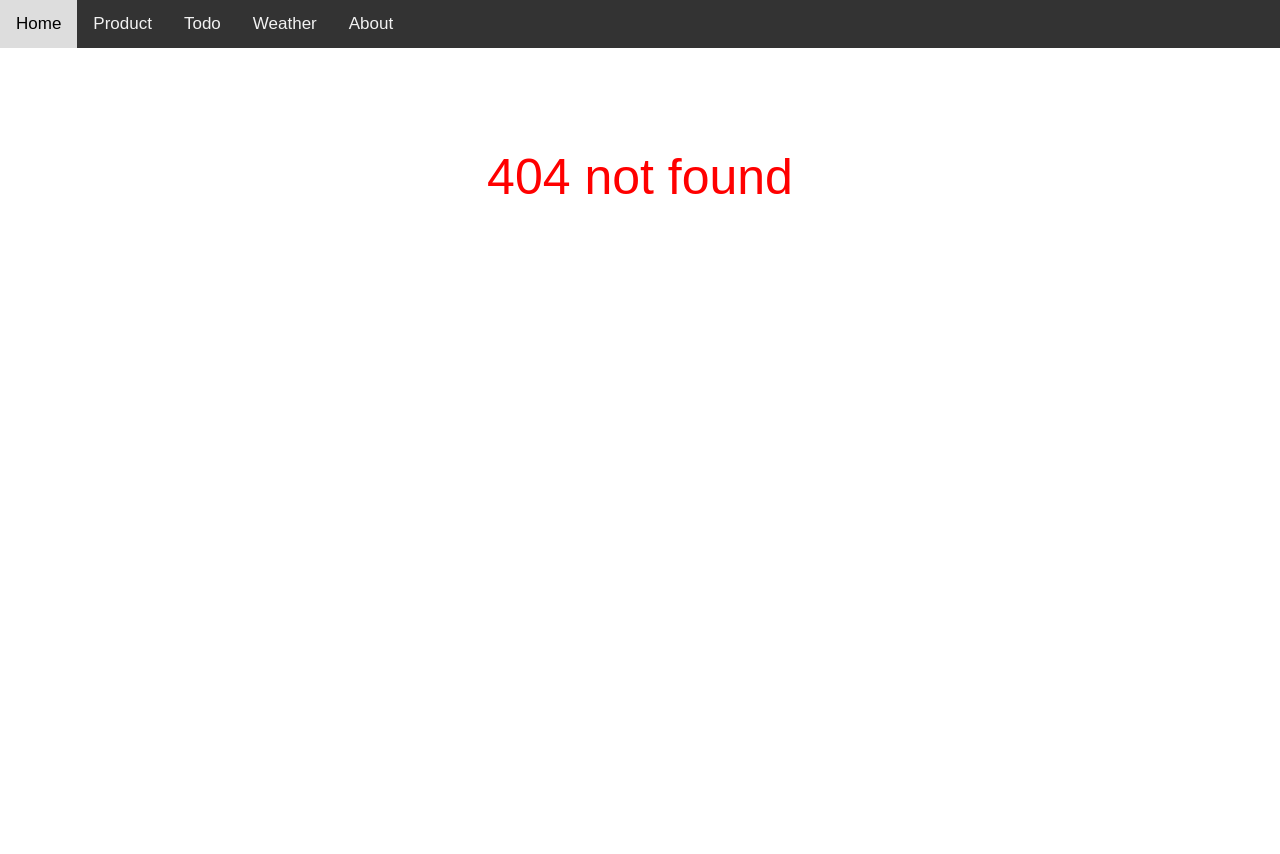
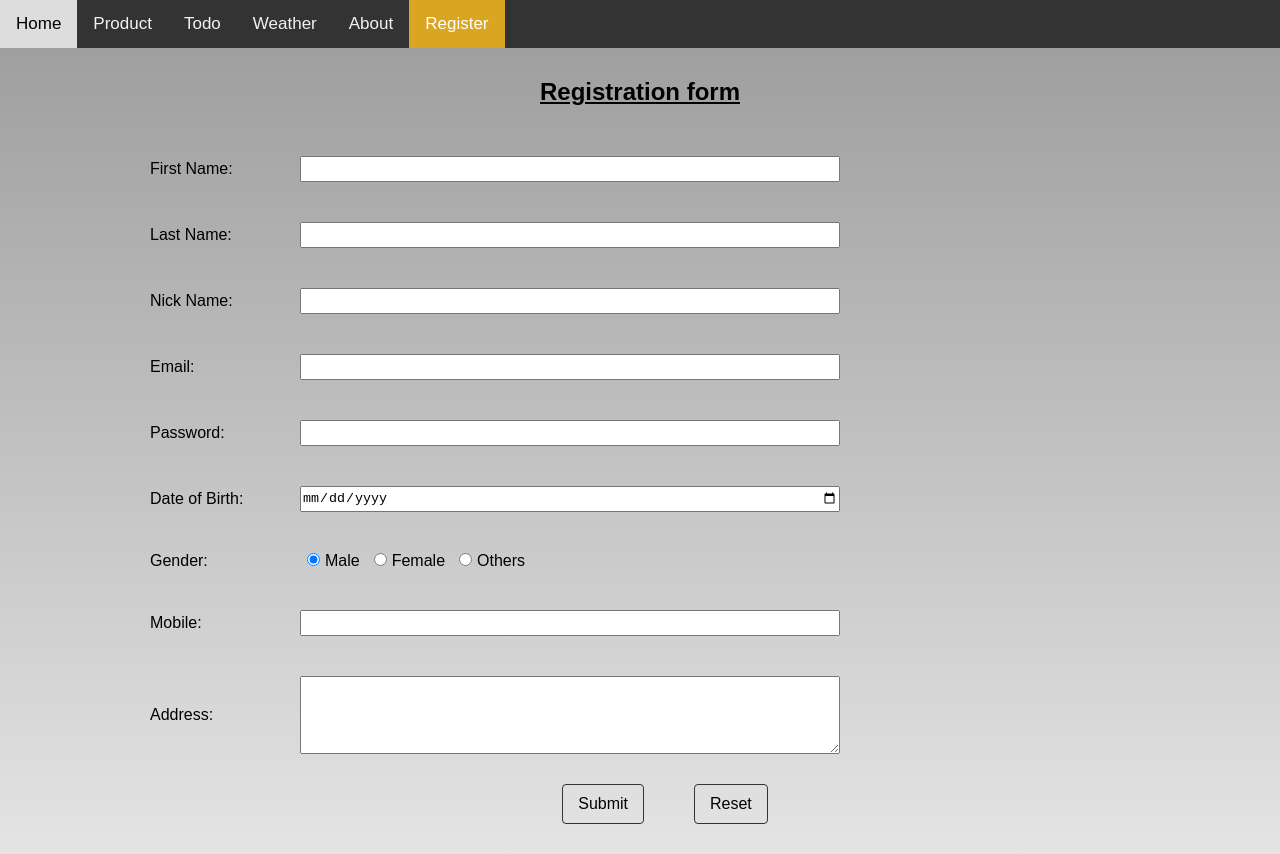
Before and after one commit to ltphuoc/learn-reactjs, a React (Create React App) app: page /registration in a window 1280 px wide. Before the commit this address had no page. Before the commit the page ends 800 px from the top, so only its background shows below. Built offline with nearby package versions, Linux system fonts and the light colour scheme.

Commit message:
Add Registration component (manage form)

```diff
--- a/src/App.js
+++ b/src/App.js
@@ -10,6 +10,7 @@ import { BrowserRouter as Router, Switch, Route } from 'react-router-dom';
 import About from './components/About/About';
 import Todo from './components/Todo/Todo';
 import Weather from './components/Weather/Weather';
+import Registration from './components/Registration/Registration';
 // function App() {
 const App = () => {
   const [name] = useState('Phuoc');
@@ -22,13 +23,13 @@ const App = () => {
             <header className="App-header content-left">
               <img src={logo} className="App-logo" alt="logo" />
               <p>Hello world with {name}</p>
-              <Todo />
+              {/* <Todo /> */}
             </header>
-            <div className="content-right">
+            {/* <div className="content-right">
               <AddNewProduct />
               <hr />
               <Product />
-            </div>
+            </div> */}
           </div>
         </Route>
         <Route path="/todo">
@@ -43,6 +44,9 @@ const App = () => {
         <Route path="/about">
           <About />
         </Route>
+        <Route path="/registration">
+          <Registration />
+        </Route>
         <Route path="*">
           <div className="not-found-page">404 not found</div>
         </Route>
--- a/src/App.scss
+++ b/src/App.scss
@@ -8,13 +8,13 @@ body::-webkit-scrollbar-thumb {
 
 body {
   font-family: 'Roboto mono', sans-serif;
-  // background-color: #282c34;
+  background-color: #282c34;
 }
 
 .App {
   background-color: #282c34;
   padding: 40px;
-  min-height: calc(100vh - 80px);
+  height: calc(100vh - 51px);
   display: flex;
 
   .todo {
--- a/src/components/About/About.scss
+++ b/src/components/About/About.scss
@@ -35,7 +35,9 @@
   }
 
   &__random-food {
+    margin-top: 40px;
     h2 {
+      margin-bottom: 20px;
       color: white;
     }
   }
--- a/src/components/Nav/Nav.js
+++ b/src/components/Nav/Nav.js
@@ -11,6 +11,7 @@ const Nav = () => {
       <NavLink to="/todo">Todo</NavLink>
       <NavLink to="/weather">Weather</NavLink>
       <NavLink to="/about">About</NavLink>
+      <NavLink to="/registration">Register</NavLink>
     </div>
   );
 };
--- /dev/null
+++ b/src/components/Registration/Registration.js
@@ -0,0 +1,20 @@
+import RegistrationForm from './RegistrationForm';
+
+function Registration() {
+  const handleSubmitForm = (formValues) => {
+    console.log(formValues);
+    let accountList = localStorage.getItem('account_list');
+    if (accountList) {
+      let arr = JSON.parse(accountList);
+      console.log(arr);
+      arr.push(formValues);
+      localStorage.setItem('account_list', JSON.stringify(arr));
+    } else {
+      localStorage.setItem('account_list', JSON.stringify([formValues]));
+    }
+  };
+
+  return <RegistrationForm onSubmit={handleSubmitForm} />;
+}
+
+export default Registration;
--- /dev/null
+++ b/src/components/Registration/Registration.scss
@@ -0,0 +1,65 @@
+* {
+  padding: 0;
+  margin: 0;
+  box-sizing: border-box;
+}
+
+.form-registraction {
+  padding: 30px;
+  min-height: 100vh;
+  background: linear-gradient(to bottom, #9f9f9f, #e4e4e4);
+  text-align: center;
+
+  h2 {
+    text-decoration: underline;
+    margin-bottom: 30px;
+  }
+
+  .action {
+    margin-top: 10px;
+    button {
+      padding: 10px 15px;
+      border-radius: 4px;
+      background-color: transparent;
+      cursor: pointer;
+      font-weight: 500;
+      outline: none;
+      border: 1px solid #333333;
+      font-size: 16px;
+      margin-left: 50px;
+    }
+  }
+  .input-registration {
+    display: flex;
+    align-items: center;
+    margin-left: 100px;
+    padding: 20px;
+
+    label {
+      text-align: left;
+      width: 150px;
+      // width: 50%;
+    }
+
+    ul {
+      display: flex;
+      li {
+        padding: 0 7px;
+        list-style: none;
+
+        span {
+          margin-left: 5px;
+        }
+      }
+    }
+
+    > input,
+    textarea {
+      height: 26px;
+      width: 50%;
+    }
+    > textarea {
+      height: 78px;
+    }
+  }
+}
--- /dev/null
+++ b/src/components/Registration/RegistrationForm.js
@@ -0,0 +1,180 @@
+import { useState } from 'react';
+import './Registration.scss';
+function RegistrationForm(props) {
+  const { onSubmit } = props;
+
+  const [firstName, setFirstName] = useState('');
+  const [lastName, setLastName] = useState('');
+  const [nickName, setNickName] = useState('');
+  const [mail, setMail] = useState('');
+  const [password, setPassword] = useState('');
+  const [date, setDate] = useState('');
+  const [gender, setGender] = useState(['Male', 'Female', 'Others']);
+  const [mobile, setMobile] = useState('');
+  const [address, setAddress] = useState('');
+
+  const [check, setCheck] = useState(0);
+
+  const handleSubmit = (e) => {
+    e.preventDefault();
+
+    const formValues = {
+      firstName,
+      lastName,
+      nickName,
+      mail,
+      password,
+      date,
+      gender: gender[check],
+      mobile,
+      address,
+    };
+
+    onSubmit(formValues);
+
+    setFirstName('');
+    setLastName('');
+    setNickName('');
+    setMail('');
+    setPassword('');
+    setCheck(0);
+    setDate('');
+    setMobile('');
+    setAddress('');
+  };
+
+  return (
+    <form onSubmit={handleSubmit} className="form-registraction">
+      <h2>Registration form</h2>
+      <div className="input-registration">
+        <label>First Name:</label>
+        <input
+          required
+          minLength={3}
+          value={firstName}
+          onChange={(e) => {
+            setFirstName(e.target.value);
+          }}
+        />
+      </div>
+      <div className="input-registration">
+        <label>Last Name:</label>
+        <input
+          required
+          minLength={3}
+          value={lastName}
+          onChange={(e) => {
+            setLastName(e.target.value);
+          }}
+        />
+      </div>
+      <div className="input-registration">
+        <label>Nick Name:</label>
+        <input
+          required
+          minLength={3}
+          value={nickName}
+          onChange={(e) => {
+            setNickName(e.target.value);
+          }}
+        />
+      </div>
+      <div className="input-registration">
+        <label>Email:</label>
+        <input
+          required
+          type="email"
+          value={mail}
+          onChange={(e) => {
+            setMail(e.target.value);
+          }}
+        />
+      </div>
+      <div className="input-registration">
+        <label>Password:</label>
+        <input
+          required
+          pattern="(?=.*\d)(?=.*[a-z])(?=.*[A-Z]).{8,}"
+          title="Must contain at least one number and one uppercase and lowercase letter, and at least 8 or more characters"
+          type="password"
+          value={password}
+          onChange={(e) => {
+            setPassword(e.target.value);
+          }}
+        />
+      </div>
+      <div className="input-registration">
+        <label>Date of Birth:</label>
+        <input
+          required
+          type="date"
+          max="2022-04-14"
+          value={date}
+          onChange={(e) => {
+            setDate(e.target.value);
+          }}
+        />
+      </div>
+      <div className="input-registration">
+        <label>Gender:</label>
+        <ul>
+          {gender.map((item, index) => (
+            <li key={index}>
+              <input
+                type="radio"
+                checked={check === index}
+                onChange={() => {
+                  setCheck(index);
+                }}
+              />
+              <span>{item}</span>
+            </li>
+          ))}
+        </ul>
+      </div>
+      <div className="input-registration">
+        <label>Mobile:</label>
+        <input
+          required
+          type="tel"
+          value={mobile}
+          onChange={(e) => {
+            setMobile(e.target.value);
+          }}
+        />
+      </div>
+      <div className="input-registration">
+        <label>Address:</label>
+        <textarea
+          required
+          type="text"
+          value={address}
+          onChange={(e) => {
+            setAddress(e.target.value);
+          }}
+        />
+      </div>
+      <div className="action">
+        <button>Submit</button>
+        <button
+          type="button"
+          onClick={() => {
+            setFirstName('');
+            setLastName('');
+            setNickName('');
+            setMail('');
+            setPassword('');
+            setDate('');
+            setCheck(0);
+            setMobile('');
+            setAddress('');
+          }}
+        >
+          Reset
+        </button>
+      </div>
+    </form>
+  );
+}
+
+export default RegistrationForm;
--- a/src/components/Todo/DisplayTodo.js
+++ b/src/components/Todo/DisplayTodo.js
@@ -1,5 +1,4 @@
 import classNames from 'classnames';
-import { useState } from 'react';
 import './Todo.scss';
 const DisplayTodo = (props) => {
   const { listTodo, handleDeleteTodo, handleDoneTodo } = props;
--- a/src/components/Todo/Todo.scss
+++ b/src/components/Todo/Todo.scss
@@ -1,3 +1,7 @@
+body {
+  background-color: #fff;
+}
+
 .todo-list {
   .completed {
     color: red;
--- a/src/components/Weather/Weather.js
+++ b/src/components/Weather/Weather.js
@@ -1,7 +1,35 @@
 import axios from 'axios';
+import { useEffect, useState } from 'react';
 
 function Weather() {
-  return <div className="">Test weather</div>;
+  const [postList, setPostList] = useState([]);
+
+  useEffect(() => {
+    async function fetchData() {
+      try {
+        const requestUrl = 'https://js-post-api.herokuapp.com/api/posts?_limit=10&_page=1';
+        const response = await fetch(requestUrl);
+        const responseJSON = await response.json();
+        const { data } = responseJSON;
+
+        // setPostList(data);
+        setTimeout(() => {
+          setPostList(data);
+        }, 1000);
+      } catch (error) {
+        console.log(error);
+      }
+    }
+    fetchData();
+  }, []);
+
+  return (
+    <div className="">
+      {postList.map((item) => (
+        <li key={item.id}>{item.title}</li>
+      ))}
+    </div>
+  );
 }
 
 export default Weather;
```
